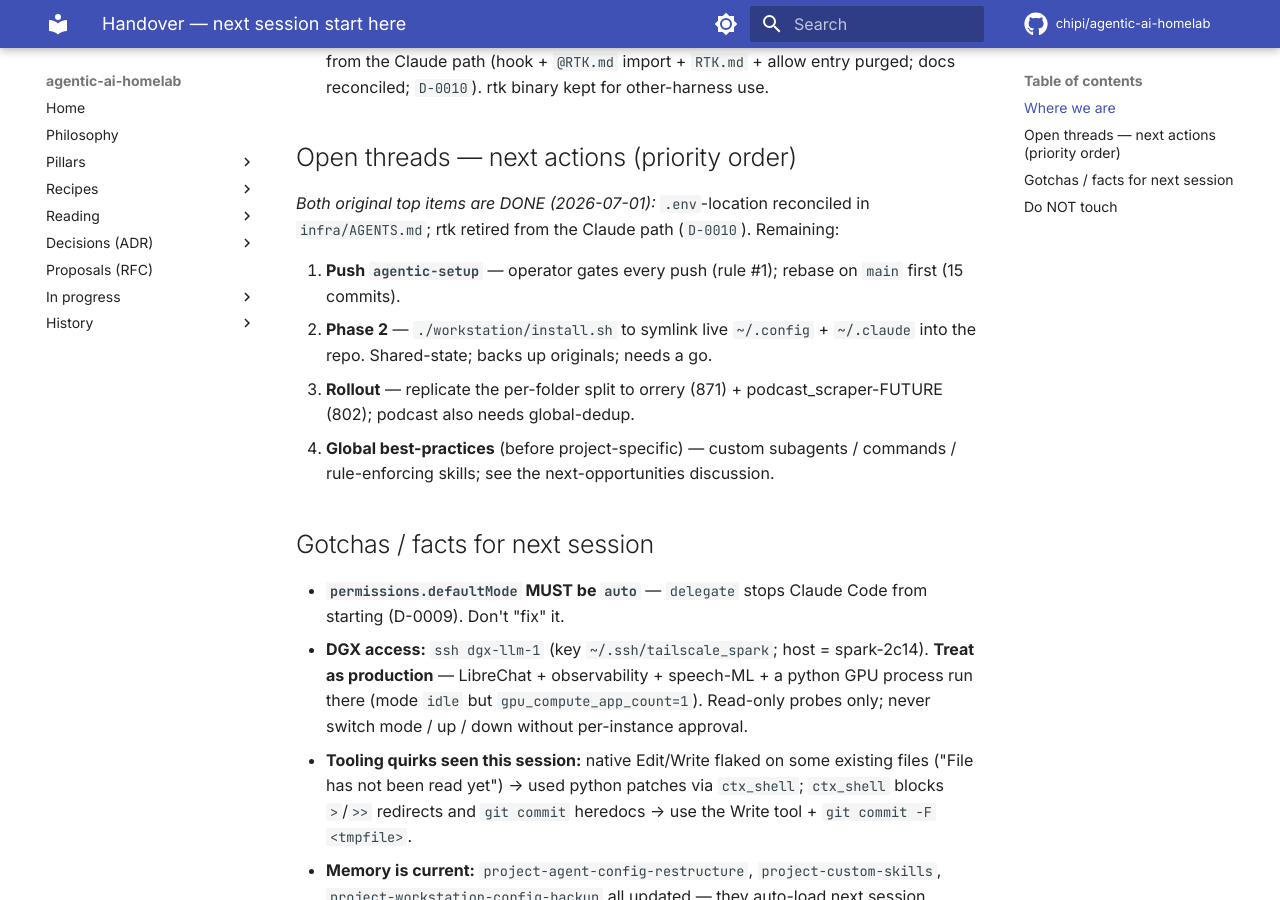
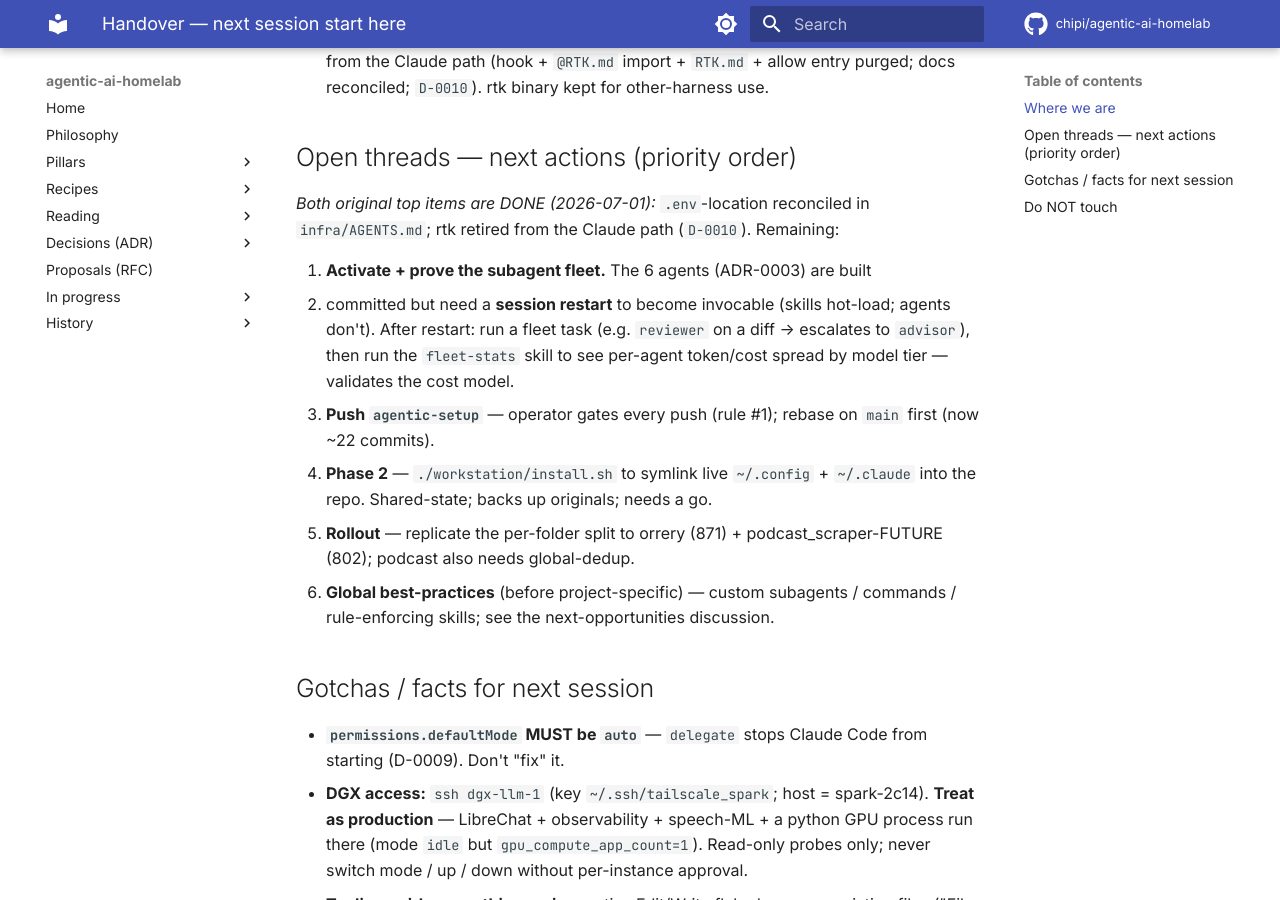
Before and after one commit to chipi/agentic-ai-homelab, an MkDocs documentation site: the page built from docs/wip/HANDOVER.md, in a window 1280 px wide and 900 px high, scrolled down 620 px. Built offline with MkDocs 1.6.1 and Material for MkDocs 9.7.7, drawn with Linux system fonts in a browser that asks for light colours; comment, search, counter and statistics services are not loaded.

Commit message:
docs(wip): handover — activate+prove fleet after restart
Co-Authored-By: Claude Opus 4.8 (1M context) <noreply@anthropic.com>

```diff
--- a/docs/wip/HANDOVER.md
+++ b/docs/wip/HANDOVER.md
@@ -29,8 +29,13 @@ Three connected pieces landed this session, all committed on `agentic-setup`:
 *Both original top items are DONE (2026-07-01):* `.env`-location reconciled in
 `infra/AGENTS.md`; rtk retired from the Claude path (`D-0010`). Remaining:
 
+0. **Activate + prove the subagent fleet.** The 6 agents (ADR-0003) are built
+   + committed but need a **session restart** to become invocable (skills
+   hot-load; agents don't). After restart: run a fleet task (e.g. `reviewer`
+   on a diff → escalates to `advisor`), then run the `fleet-stats` skill to
+   see per-agent token/cost spread by model tier — validates the cost model.
 1. **Push `agentic-setup`** — operator gates every push (rule #1); rebase on
-   `main` first (15 commits).
+   `main` first (now ~22 commits).
 2. **Phase 2** — `./workstation/install.sh` to symlink live `~/.config` +
    `~/.claude` into the repo. Shared-state; backs up originals; needs a go.
 3. **Rollout** — replicate the per-folder split to orrery (871) +
```
